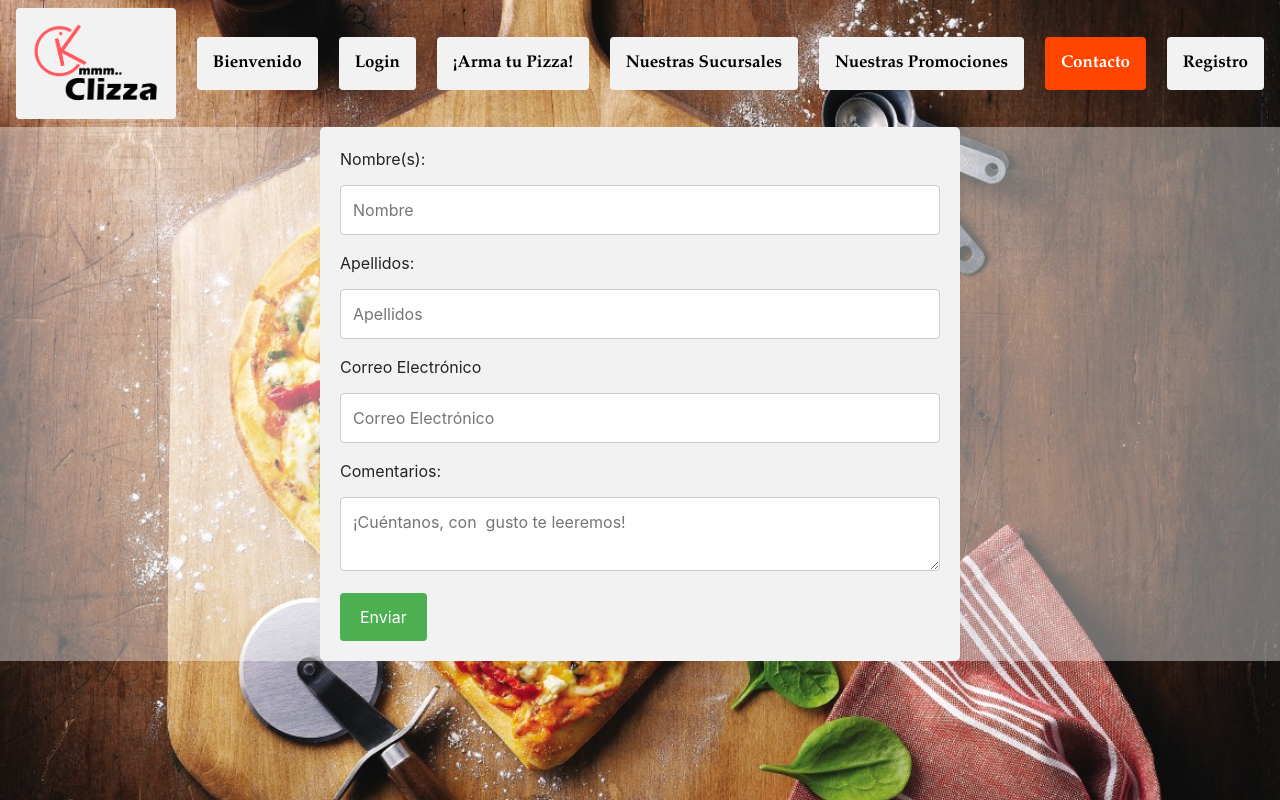
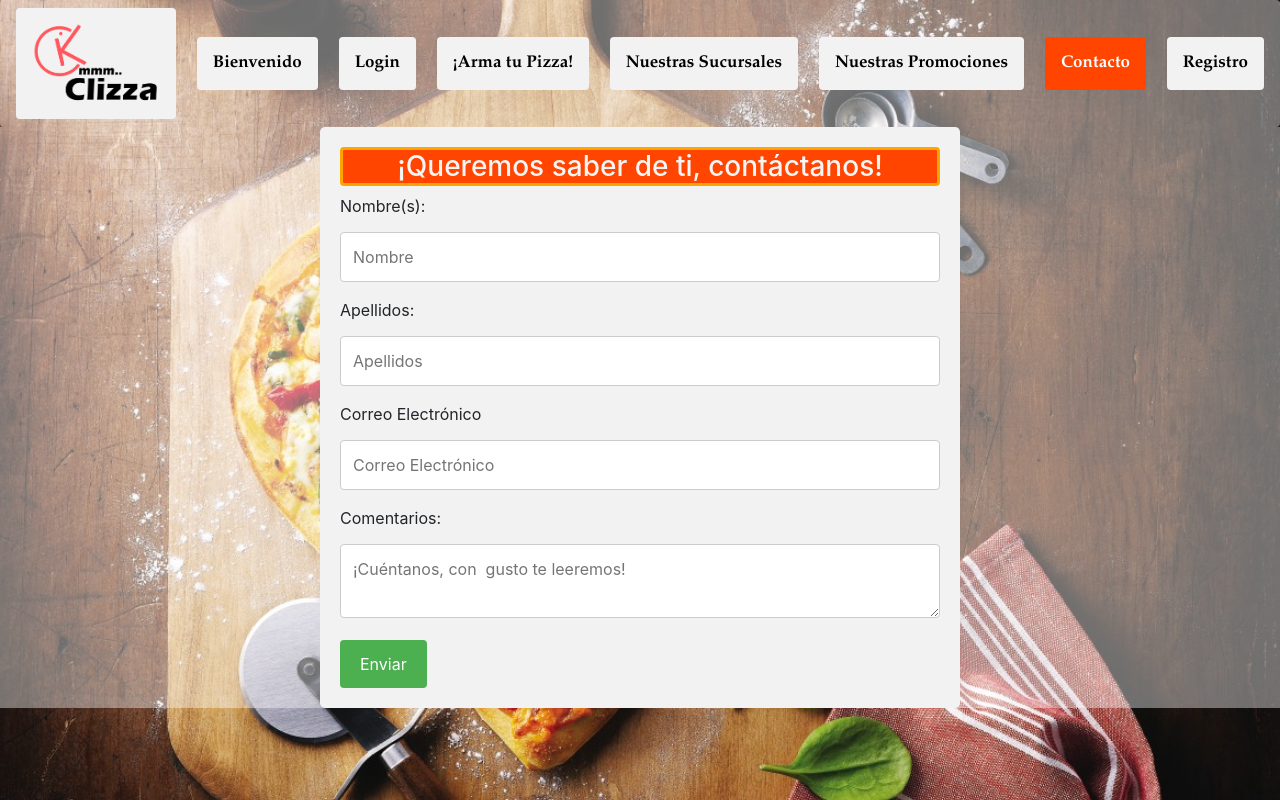
Before and after one commit to Thunderius15/clizza, a React app: page /contacto in a window 1280 px wide. Built offline with nearby package versions, Linux system fonts and the light colour scheme.

Commit message:
edicion de contacto

```diff
--- a/src/components/Contacto.js
+++ b/src/components/Contacto.js
@@ -63,6 +63,7 @@ class Contacto extends Component
             <div className="row">
                 <div className="col-xs-0 col-sm-0 col-md-2 col-lg-3 col-xl-3"></div>
                     <div className= "container col-xs-12 col-sm-12 col-md-8 col-lg-6 col-xl-6">
+                        <h3 className="encabezado">¡Queremos saber de ti, contáctanos!</h3>
                         <form>
                             <label htmlFor="Nombre">Nombre(s): </label>
                             <input type="text" id="Nombre" name="Nombre" placeholder="Nombre"/>
--- a/src/css/Contacto.css
+++ b/src/css/Contacto.css
@@ -37,3 +37,10 @@ input[type=button]:hover {
     margin-left: 350px ;*/
     margin: 0;
 }
+.encabezado{
+    text-align: center;
+    color: whitesmoke;
+    background-color: orangered;
+    border-radius: 4px;
+    border: solid orange;
+}
--- a/src/css/Menu.css
+++ b/src/css/Menu.css
@@ -10,6 +10,7 @@
     font-family: "Palatino Linotype", "Book Antiqua", Palatino, serif;
     border-radius: 4px;
     margin: 0;
+    background-color: #ffffff66;
 }
 
 .navbar a {
```
